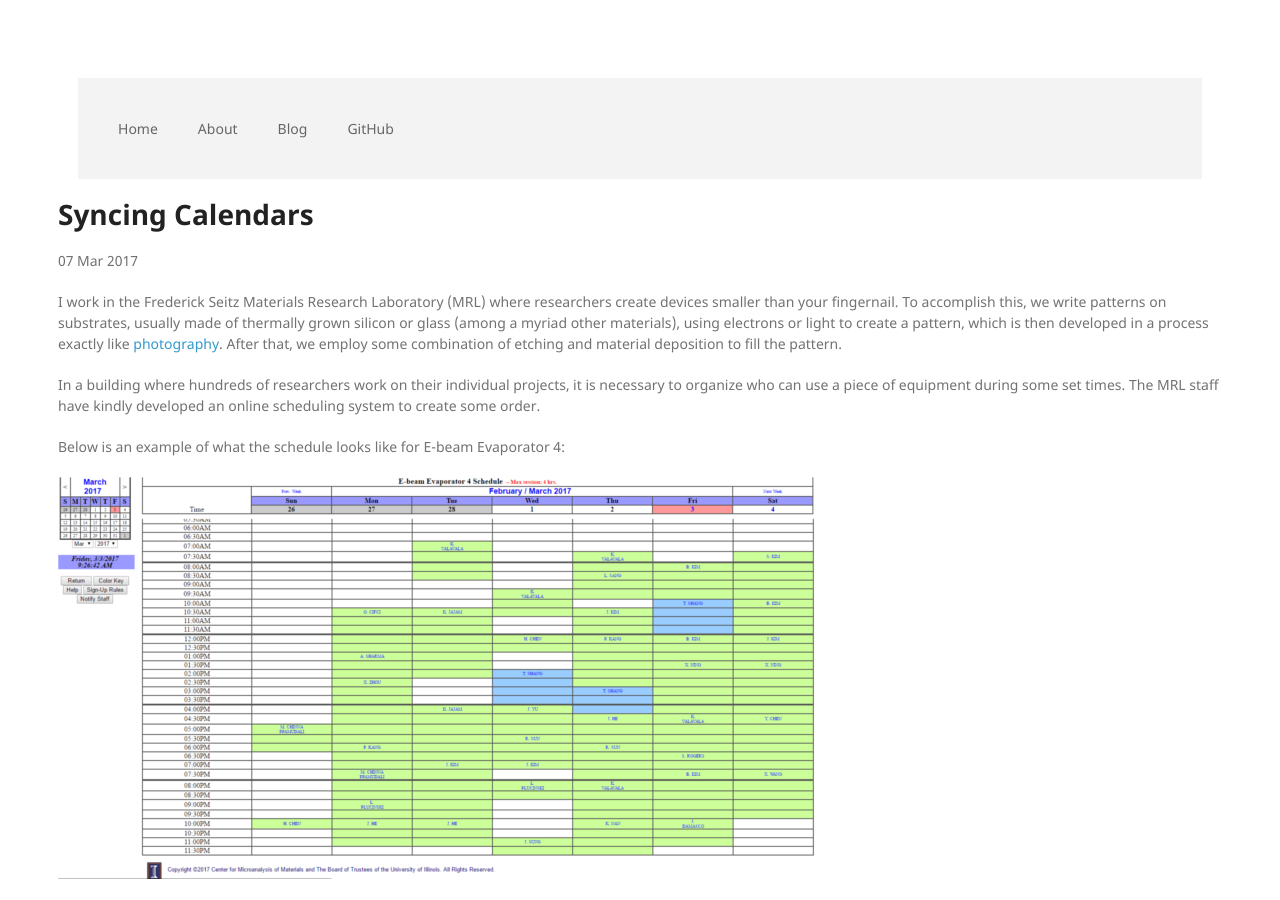
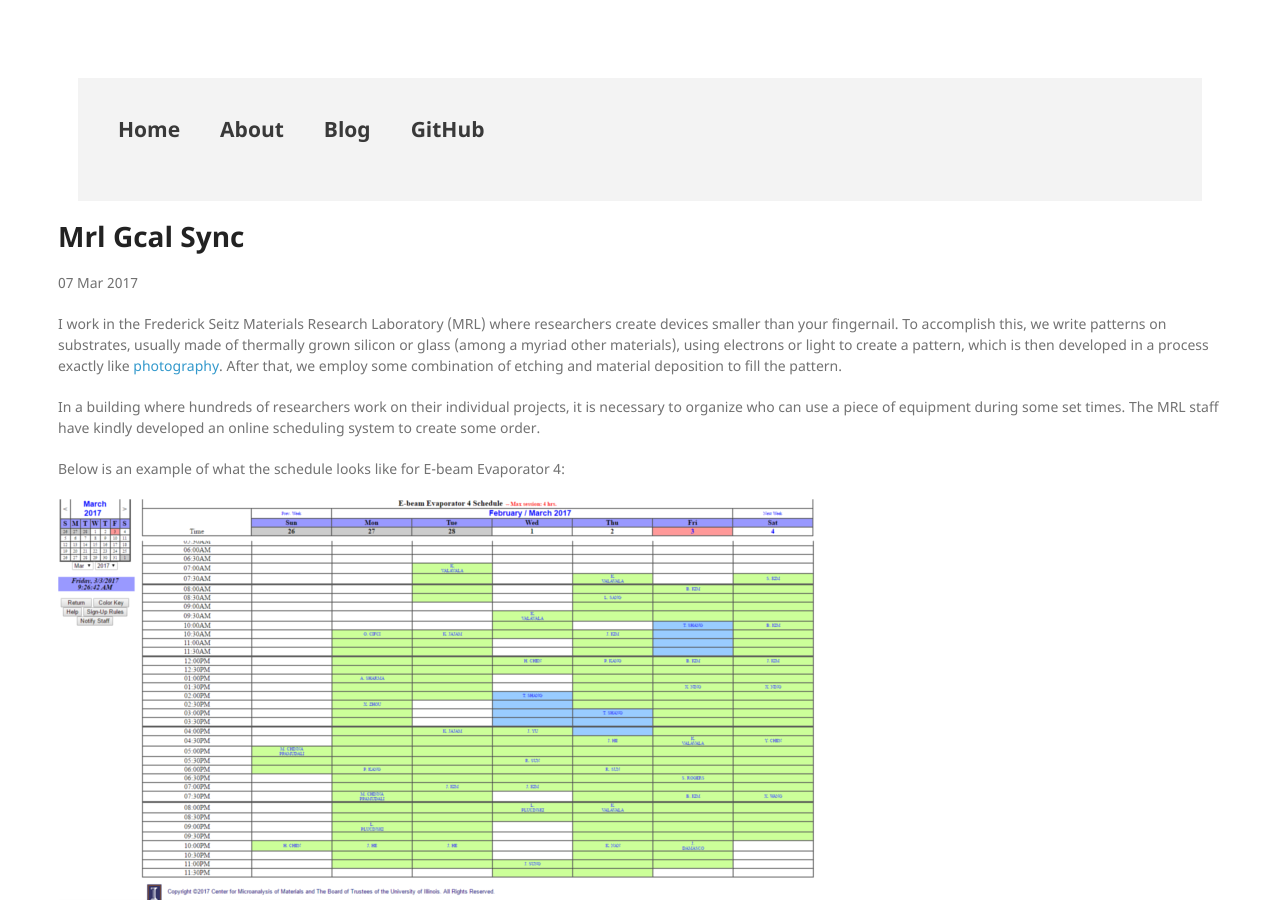
Before and after one commit to pbnjeff89/pbnjeff89.github.io, a Jekyll site: the page built from _posts/2017-03-07-MRL-GCal-Sync.md, in a window 1280 px wide and 900 px high. Built offline with Jekyll 4.4.1, drawn with Linux system fonts in a browser that asks for light colours; our own code applies the rules of GitHub Pages for plain Markdown files.

Commit message:
Took out extra text, added more formatting to navbar

```diff
--- a/_layouts/default.html
+++ b/_layouts/default.html
@@ -16,10 +16,10 @@
 
     <nav>
         <ul>
-	      <li><a href="/">Home</a></li>
-	      <li><a href="/about">About</a></li>
-	      <li><a href="/blog">Blog</a></li>
-		  <li><a href="https://github.com/pbnjeff89">GitHub</a></li>
+	      <li><a href="/"><h2>Home</h2></a></li>
+	      <li><a href="/about"><h2>About</h2></a></li>
+	      <li><a href="/blog"><h2>Blog</h2></a></li>
+		  <li><a href="https://github.com/pbnjeff89"><h2>GitHub</h2></a></li>
 	    </ul>
     </nav>
     <div class="container">
--- a/_posts/2017-03-07-MRL-GCal-Sync.md
+++ b/_posts/2017-03-07-MRL-GCal-Sync.md
@@ -1,8 +1,3 @@
----
-layout: post
-title: "Syncing Calendars"
-date: 2017-03-07
----
 I work in the Frederick Seitz Materials Research Laboratory (MRL) where researchers create devices smaller than your fingernail. To accomplish this, we write patterns on substrates, usually made of thermally grown silicon or glass (among a myriad other materials), using electrons or light to create a pattern, which is then developed in a process exactly like [photography](https://en.wikipedia.org/wiki/Photography). After that, we employ some combination of etching and material deposition to fill the pattern.
 
 In a building where hundreds of researchers work on their individual projects, it is necessary to organize who can use a piece of equipment during some set times. The MRL staff have kindly developed an online scheduling system to create some order.
```
